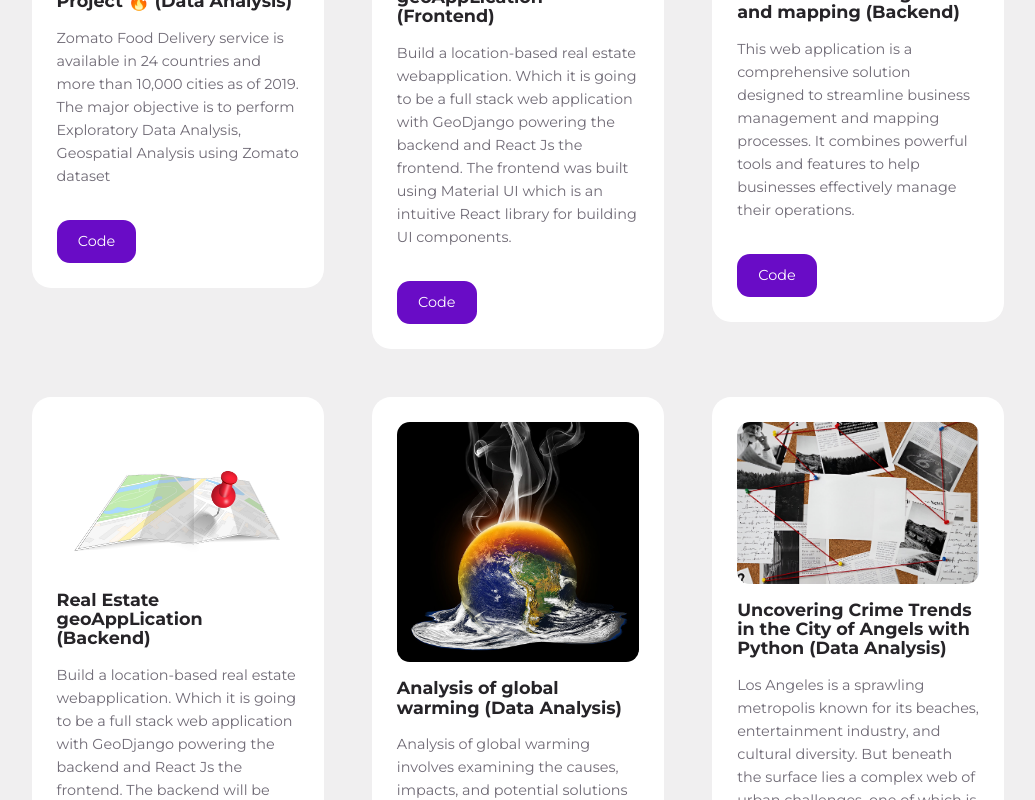
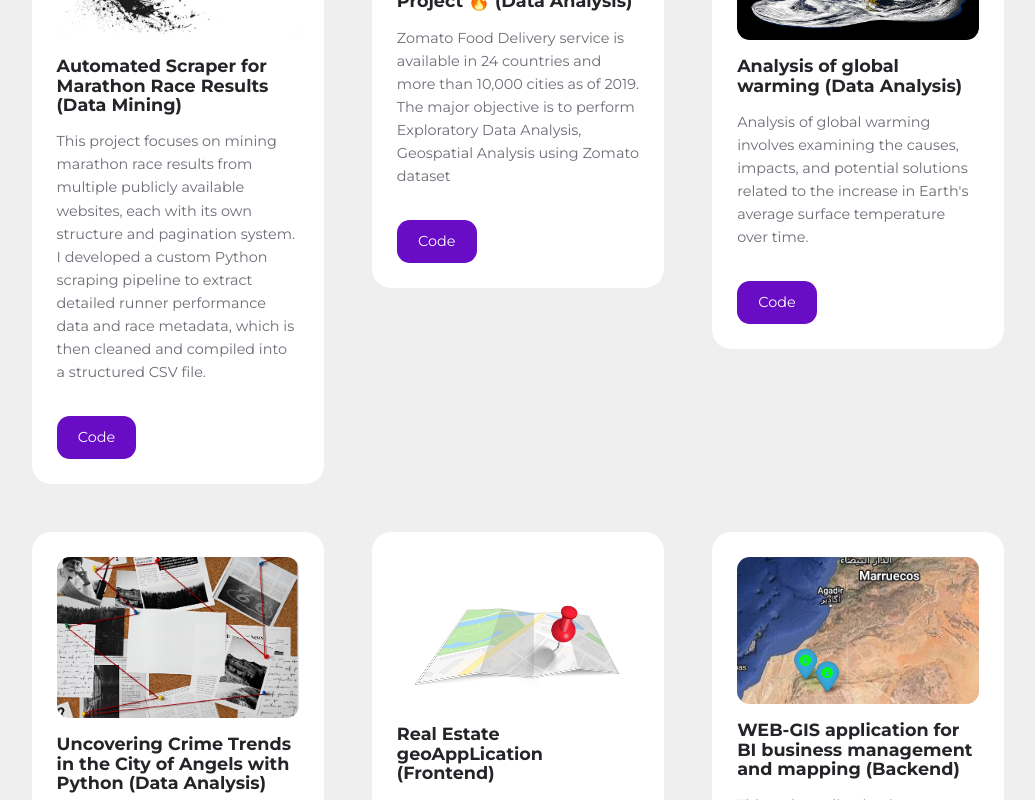
Before and after one commit to youssef-gis/reactPortfolio, a React (Create React App) app: page / in a window 1280 px wide. Shown: the part 2880-3680 px from the top of the page, without its empty margins (122-1157 px from the left). Built offline with nearby package versions, Linux system fonts and the light colour scheme.

Commit message:
Update data.js

```diff
--- a/src/sections/portfolio/data.js
+++ b/src/sections/portfolio/data.js
@@ -3,11 +3,21 @@ import Image10 from "../../assets/project10.jpg";
 import Image2 from "../../assets/project2.jpg";
 import Image11 from "../../assets/project11.jpg";
 import Image7 from "../../assets/project7.jpg";
+import Image12 from "../../assets/project12.jpg";
 
 
 const data = [
+    {
+    id: 1,
+    category: "data analysis",
+    image: Image12,
+    title: "Automated Scraper for Marathon Race Results (Data Mining)",
+    desc: "This project focuses on mining marathon race results from multiple publicly available websites, each with its own structure and pagination system. I developed a custom Python scraping pipeline to extract detailed runner performance data and race metadata, which is then cleaned and compiled into a structured CSV file.",
+    demo: "",
+    github: "https://github.com/youssef-gis/Scraping-Marathon-Results",
+  },
   {
-    id: 1,
+    id: 2,
     category: "data analysis",
     image: Image1,
     title: "GeoSpatial Analysis - Zomato Data Analysis Project 🔥 (Data Analysis)",
@@ -16,7 +26,25 @@ const data = [
     github: "https://github.com/youssef-gis/Zomato-Spatial-Analysis",
   },
   {
-    id: 2,
+    id: 3,
+    category: "data analysis",
+    image: Image10,
+    title: "Analysis of global warming (Data Analysis)",
+    desc: "Analysis of global warming involves examining the causes, impacts, and potential solutions related to the increase in Earth's average surface temperature over time.",
+    demo: "",
+    github: "https://github.com/youssef-gis/Analysis_of_global_warming",
+  },
+  {
+    id: 4,
+    category: "data analysis",
+    image: Image11,
+    title: "Uncovering Crime Trends in the City of Angels with Python (Data Analysis)",
+    desc: "Los Angeles is a sprawling metropolis known for its beaches, entertainment industry, and cultural diversity. But beneath the surface lies a complex web of urban challenges, one of which is crime.We’ll take a data-driven look at crime in Los Angeles using Python, exploring patterns, trends, and insights hidden in publicly available crime data.",
+    demo: "",
+    github: "https://github.com/youssef-gis/Los-Angeles-crimes-Analysis",
+  },
+  {
+    id: 5,
     category: "frontend",
     image: Image2,
     title: "Real Estate geoAppLication (Frontend)",
@@ -25,7 +53,7 @@ const data = [
     github: "https://github.com/youssef-gis/real-estate-webapp_frontend",
   },
   {
-    id: 3,
+    id: 6,
     category: "backend",
     image: Image7,
     title: " WEB-GIS application for BI business management and mapping (Backend)",
@@ -34,7 +62,7 @@ const data = [
     github: "https://github.com/youssef-gis/affaires_bi_ouarzazate",
   },
   {
-    id: 4,
+    id: 7,
     category: "backend",
     image: Image2,
     title: "Real Estate geoAppLication (Backend)",
@@ -42,24 +70,7 @@ const data = [
     demo: "",
     github: "https://github.com/youssef-gis/real-estate-webapp_backend",
   },
-   {
-    id: 5,
-    category: "data analysis",
-    image: Image10,
-    title: "Analysis of global warming (Data Analysis)",
-    desc: "Analysis of global warming involves examining the causes, impacts, and potential solutions related to the increase in Earth's average surface temperature over time.",
-    demo: "",
-    github: "https://github.com/youssef-gis/Analysis_of_global_warming",
-  },
-   {
-    id: 6,
-    category: "data analysis",
-    image: Image11,
-    title: "Uncovering Crime Trends in the City of Angels with Python (Data Analysis)",
-    desc: "Los Angeles is a sprawling metropolis known for its beaches, entertainment industry, and cultural diversity. But beneath the surface lies a complex web of urban challenges, one of which is crime.We’ll take a data-driven look at crime in Los Angeles using Python, exploring patterns, trends, and insights hidden in publicly available crime data.",
-    demo: "",
-    github: "https://github.com/youssef-gis/Los-Angeles-crimes-Analysis",
-  },
+
 ];
 
 export default data;
```
